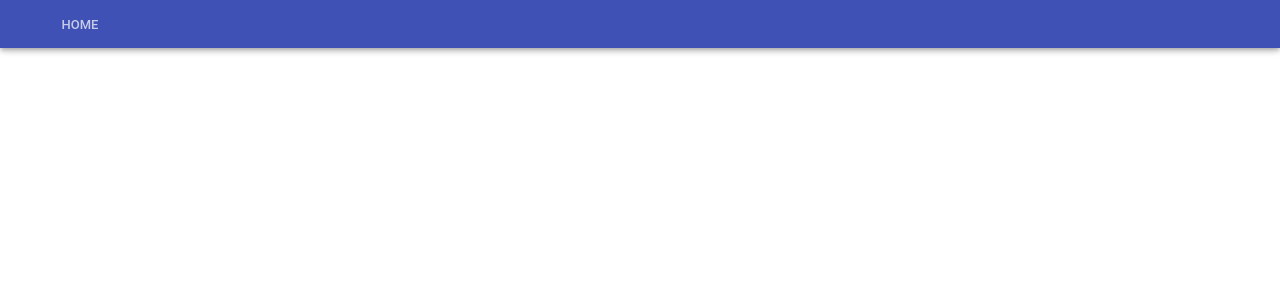
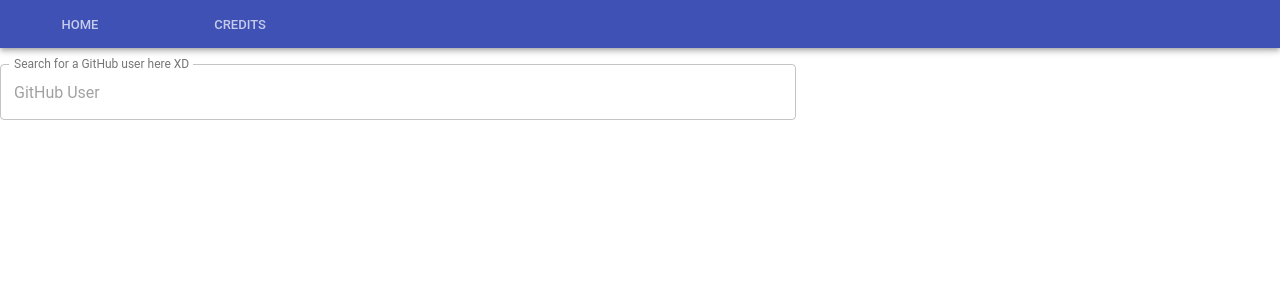
Before and after one commit to CarlosLevir/GitHub-Searcher-ReactJs, a React (Create React App) app: page / in a window 1280 px wide. Shown: the top 300 px of the page. Built offline with nearby package versions, Linux system fonts and the light colour scheme; the HTML template or start-up script is replaced by a standard one.

Commit message:
Build of Home Component

```diff
--- a/src/App.js
+++ b/src/App.js
@@ -1,11 +1,11 @@
 import React, { Component } from 'react';
-import Header from './components/Header/Header'
+import Home from './components/home/Home';
 
 class App extends Component {
   render() {
     return (
       <div className="App">
-          <Header />
+          <Home />
       </div>
     );
   }
--- a/src/components/Header/Header.js
+++ b/src/components/Header/Header.js
@@ -5,9 +5,10 @@ class Header extends Component {
     render() {
         return (
             <div>
-                <AppBar title="GitHub Searcher">
+                <AppBar position="static">
                     <Tabs>
                         <Tab label="Home" />
+                        <Tab label="Credits" />
                     </Tabs>
                 </AppBar>
             </div>
--- /dev/null
+++ b/src/components/home/Home.js
@@ -0,0 +1,28 @@
+import React, { Component } from 'react';
+import Header from '../header/Header';
+import { TextField } from '@material-ui/core';
+import './home.css';
+
+class Home extends Component {
+    render() {
+        return (
+            <div>
+                <Header />
+                <TextField
+                    id="home-searcher"
+                    label="Search for a GitHub user here XD"
+                    style={{}}
+                    placeholder="GitHub User"
+                    helperText=""
+                    margin="normal"
+                    variant="outlined"
+                    InputLabelProps={{
+                        shrink: true,
+                    }}
+                />
+            </div>
+        );
+    }
+}
+
+export default Home;
--- /dev/null
+++ b/src/components/home/home.css
@@ -0,0 +1,3 @@
+#home-searcher{
+    width: 60vw;
+}
```
Also changed, not shown: 1 other file (tests, documents, lock files or other folders).
